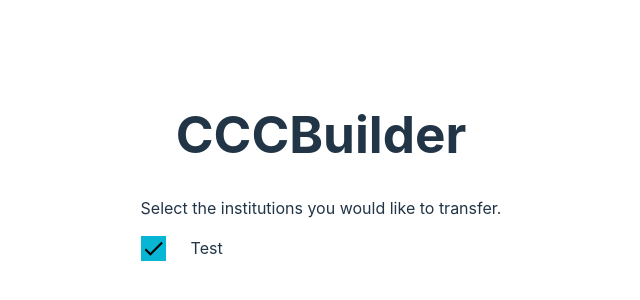
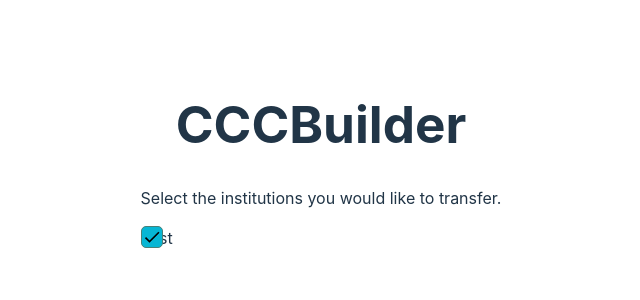
Before and after one commit to michaelrgarcia/ccc-builder, a React (Vite) app: page / in a window 1280 px wide. Shown: the part 234-534 px from the top of the page, without its empty margins (319-959 px from the left). Built offline with nearby package versions, Linux system fonts and the light colour scheme.

Commit message:
Finish first draft of Autocomplete styling

```diff
--- a/src/styles/Checkbox.css
+++ b/src/styles/Checkbox.css
@@ -3,7 +3,7 @@
   position: relative;
   cursor: pointer;
 
-  padding-left: 50px;
+  margin-bottom: 20px;
 
   user-select: none;
 }
@@ -16,8 +16,25 @@
   width: 0;
 }
 
-.checkbox-container:hover > input ~ .checkmark {
-  background-color: #ccc;
+.checkbox-container > input ~ .checkmark::after {
+  content: " ";
+  border-radius: 100%;
+}
+
+.checkbox-container:hover > input ~ .checkmark::after {
+  background-color: #a1c5c26b;
+
+  position: absolute;
+
+  margin-left: -20px;
+  margin-top: -10px;
+
+  opacity: 1;
+
+  width: 30px;
+  height: 30px;
+
+  padding: 5px;
 }
 
 .checkbox-container:active > input ~ .checkmark {
@@ -31,9 +48,12 @@
 
 .checkmark {
   position: absolute;
-  top: 0;
-  left: 0;
-  height: 25px;
-  width: 25px;
-  background-color: #eee;
+
+  height: 20px;
+  width: 20px;
+
+  background-color: #ddd;
+
+  border-radius: 5px;
+  border: 1px solid #488078;
 }
```
Also changed, not shown: src/components/Autocomplete.jsx (+12 -1 lines), src/styles/Autocomplete.css (+52 -0 lines).
